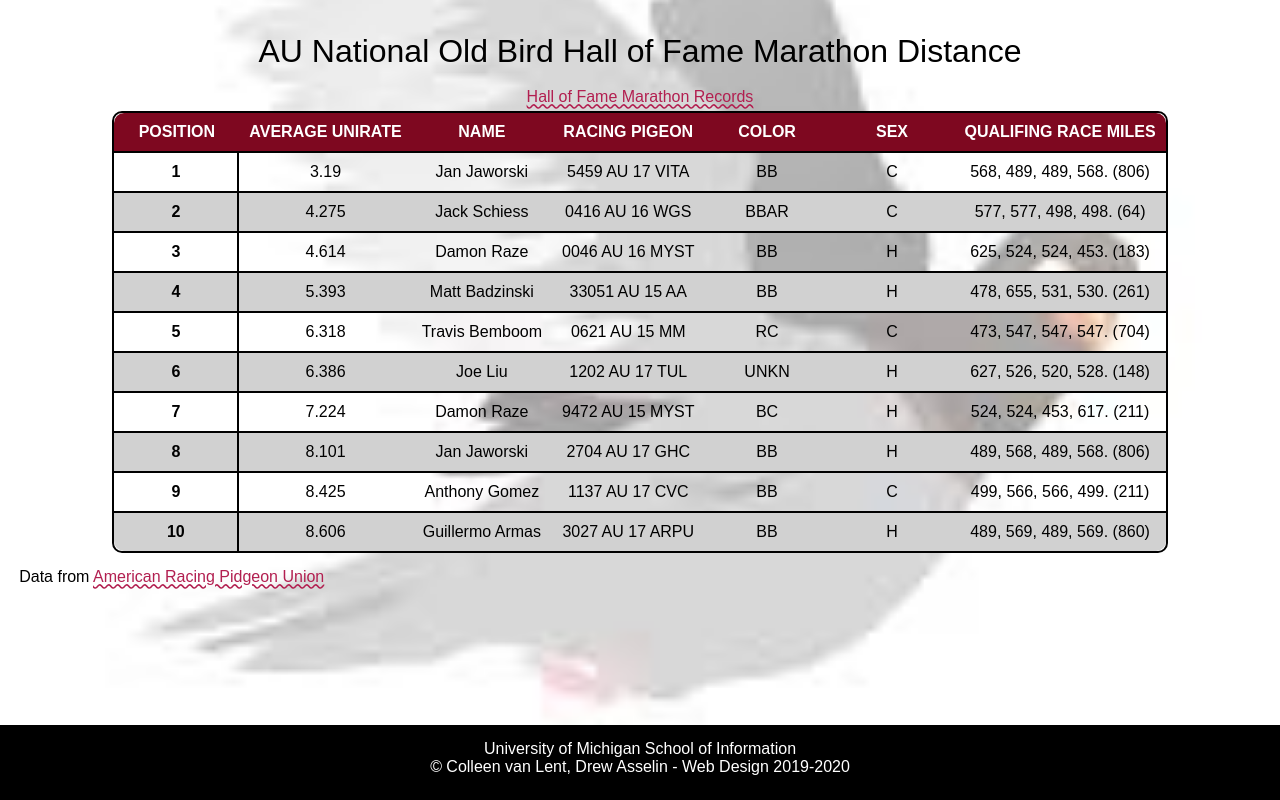
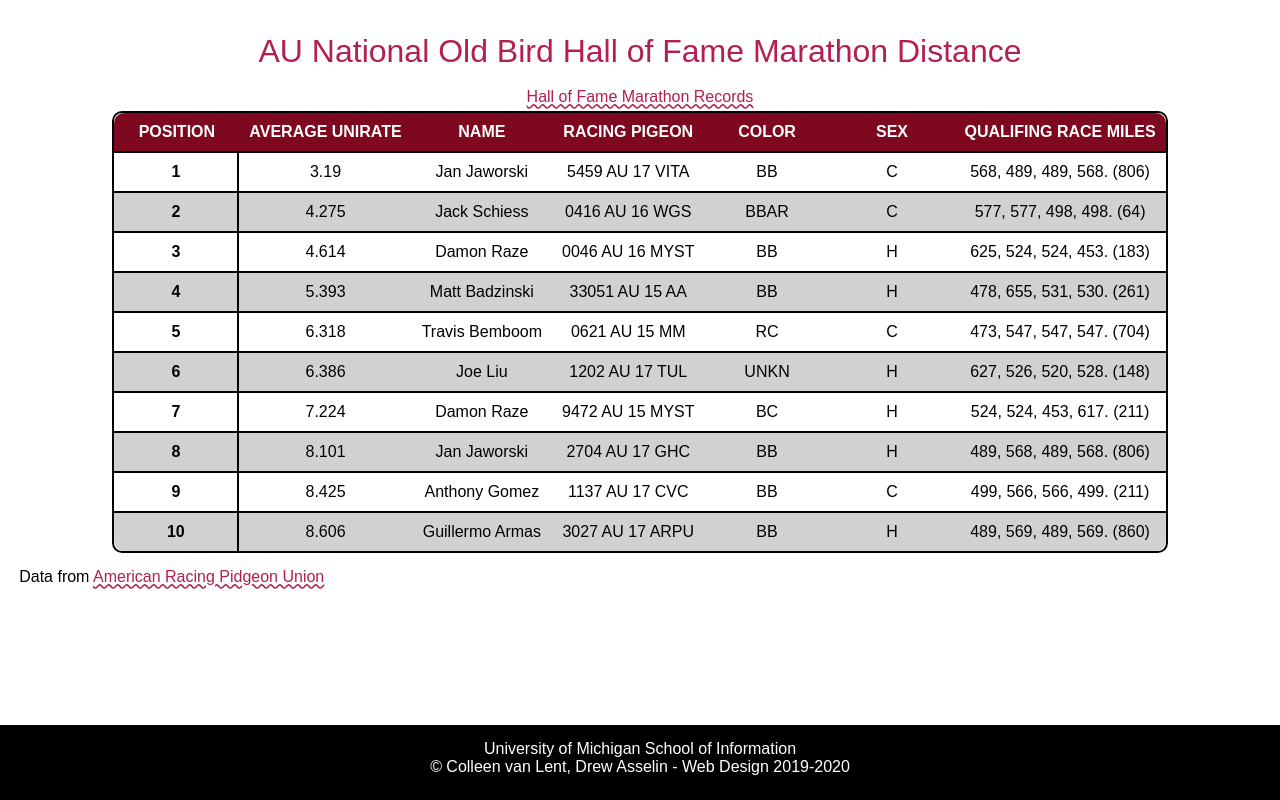
Before and after one commit to JessieZZhou/Homework3, a plain HTML site: page index.html in a window 1280 px wide. Drawn offline with Linux system fonts and the light colour scheme; a web font is replaced by a local one.

Commit message:
Add files via upload

```diff
--- a/css/style.css
+++ b/css/style.css
@@ -16,8 +16,7 @@ body{
   background-size: cover ;
   background-position: center;
   background-repeat: no-repeat;
-  background-image: url("../images/pigeon-background.jpeg");
-  background-color: #dddddd;
+  background-image: url("../images/pigeon-background.jpeg") #DDDDDD;
 }
 
 main{
@@ -25,6 +24,7 @@ main{
 }
 
 h1{
+  color: #B21F50;
   font-size: 2em;
   text-align: center;
   line-height: 2;
```
